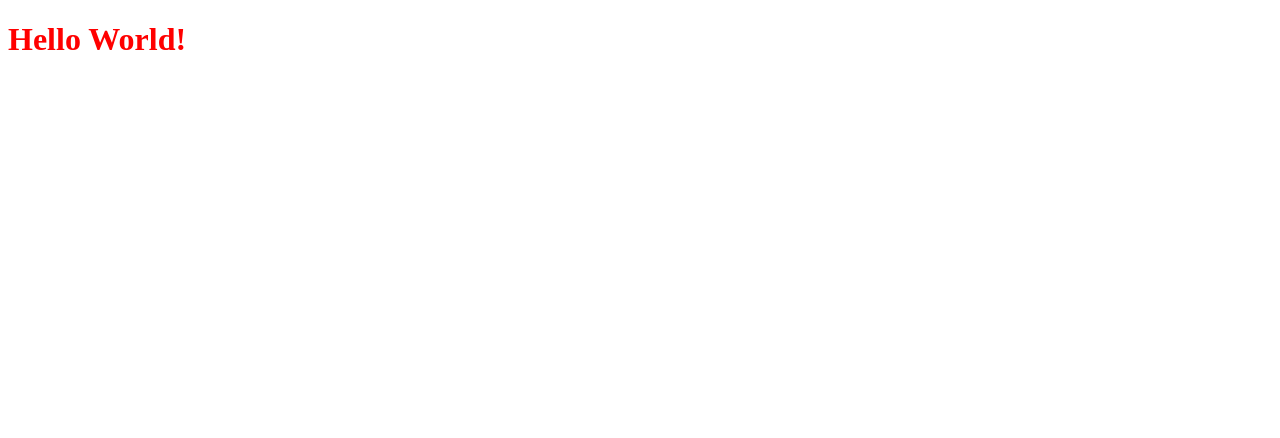
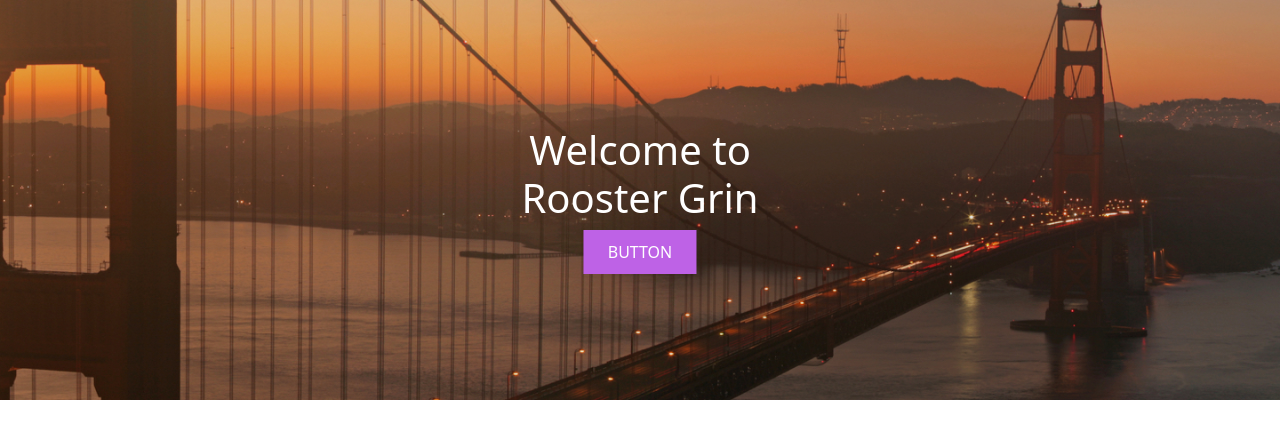
Before and after one commit to adaruiz93/front-end-dev-test, a plain HTML site: page index.html in a window 1280 px wide. Drawn offline with nearby package versions, Linux system fonts and the light colour scheme.

Commit message:
added hero image and button

```diff
--- a/index.html
+++ b/index.html
@@ -4,12 +4,23 @@
   <meta charset="UTF-8">
   <meta http-equiv="X-UA-Compatible" content="IE=edge">
   <meta name="viewport" content="width=device-width, initial-scale=1.0">
+  <!-- css -->
   <link rel="stylesheet" href="styles.css">
+  <!-- bootstrap css -->
+  <link href="https://cdn.jsdelivr.net/npm/bootstrap@5.1.3/dist/css/bootstrap.min.css" rel="stylesheet" integrity="sha384-1BmE4kWBq78iYhFldvKuhfTAU6auU8tT94WrHftjDbrCEXSU1oBoqyl2QvZ6jIW3" crossorigin="anonymous">
+  <!-- js -->
   <script src="app.js" defer></script>
   <title>Rooster Grin</title>
 </head>
 <body>
-  <h1>Hello World!</h1>
-
+  <!-- hero section -->
+  <section id="hero">
+    <div class="container">
+      <div class="hero-text">
+        <h1>Welcome to <br>Rooster Grin</h1>
+        <button>BUTTON</button>
+      </div>
+    </div>
+  </section>
 </body>
 </html>
--- a/styles.css
+++ b/styles.css
@@ -1,3 +1,37 @@
-h1 {
-  color: red;
+body {
+  height: 100%
 }
+/* hero image */
+#hero {
+  background-image: url("images/hero.jpg");
+  background-position: center;
+  background-repeat: no-repeat;
+  background-size: cover;
+  position: relative;
+}
+
+#hero .container {
+  height: 50vh;
+}
+
+/* hero title and button */
+.hero-text {
+  text-align: center;
+  position: absolute;
+  top: 50%;
+  left: 50%;
+  transform: translate(-50%, -50%);
+  color: white;
+}
+
+/* hero button */
+button {
+  background-color: #be62e6; /* Green */
+  border: none;
+  color: white;
+  padding: 10px 24px;
+  text-align: center;
+  text-decoration: none;
+  display: inline-block;
+  font-size: 10px;
+}
```
